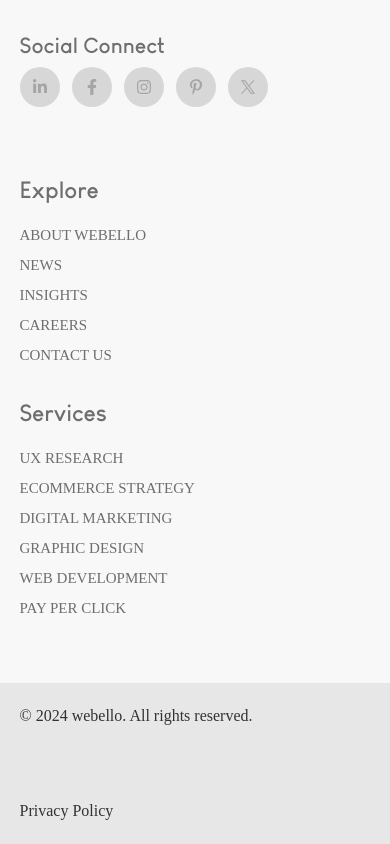
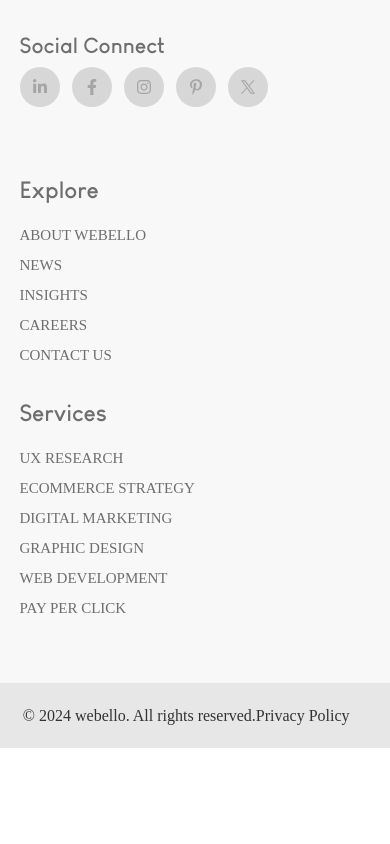
Before and after one commit to sudhirwebello/Webello, a Next.js app: page /career in a window 390 px wide. Shown: the part 4781-5625 px from the top of the page. After the commit the page ends 5529 px from the top, so only its background shows below. Built offline with nearby package versions, Linux system fonts and the light colour scheme; a web font is replaced by a local one.

Commit message:
responsive

```diff
--- a/src/components/footer/Footer.module.scss
+++ b/src/components/footer/Footer.module.scss
@@ -208,6 +208,10 @@
 
     .flex_row{
       justify-content: space-between;
+      gap: 0;
+      @media (max-width:575px){
+        justify-content: center;
+      }
 
       p{
         margin: 0;
```
Also changed, not shown: src/app/page.module.scss (+6 -1 lines).
